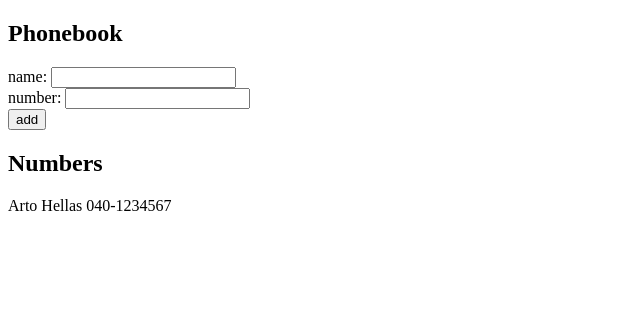
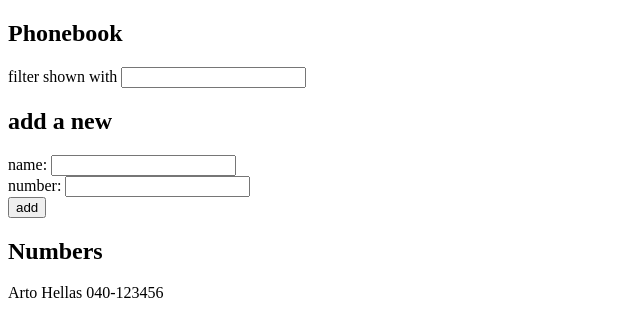
Before and after one commit to mdan22/full-stack-course, a React (Vite) app in the folder part2/phonebook/: page / in a window 1280 px wide. Shown: the top 336 px of the page, without its empty margins (0-640 px from the left). Built offline with nearby package versions, Linux system fonts and the light colour scheme.

Commit message:
add solution for 2.9*

```diff
--- a/part2/phonebook/src/App.jsx
+++ b/part2/phonebook/src/App.jsx
@@ -1,13 +1,25 @@
 import { useState } from 'react'
 import PersonForm from './components/PersonForm'
 import Persons from './components/Persons'
+import Filter from './components/Filter'
 
 const App = ()  => {
+  // hard coded test-cases:
+  // const [persons, setPersons] = useState([
+  //   { name: 'Arto Hellas', number: '040-123456', id: 1 },
+  //   { name: 'Ada Lovelace', number: '39-44-5323523', id: 2 },
+  //   { name: 'Dan Abramov', number: '12-43-234345', id: 3 },
+  //   { name: 'Mary Poppendieck', number: '39-23-6423122', id: 4 }
+  // ])
+
+  // or use this starting-state for persons:
   const [persons, setPersons] = useState([
-    {name: 'Arto Hellas', number: '040-1234567', id: 1}
+    { name: 'Arto Hellas', number: '040-123456', id: 1 },
   ])
+
   const [newName, setNewName] = useState('')
   const [newNumber, setNewNumber] = useState('')
+  const [filterCriteria, setFilterCriteria] = useState('')
 
   // set the new entry object with name and later number
   const newEntry = {
@@ -46,13 +58,25 @@ const App = ()  => {
     setNewNumber(event.target.value) // this makes the input text appear in form input field
   }
 
+  // onChange event handler for filter
+  const handleFilterChange = (event) => {
+    console.log(event.target.value)
+    setFilterCriteria(event.target.value) // this makes the input text appear in form input field
+  }
+
+  // create a filtered version of the "persons"-array using filter-method
+  const filteredPersons = persons.filter(person => {
+    return person.name.toLowerCase().includes(filterCriteria.toLowerCase())
+  })
+
   return (
     <div>
       <h2>Phonebook</h2>
-      {/* <div>debug: {newName}</div> */}
+      <Filter value={filterCriteria} onChange={handleFilterChange}/>
+      <h2>add a new</h2>
       <PersonForm onSubmit={addNameAndNumber} name={newName} number={newNumber} onChangeName={handleNameChange} onChangeNumber={handleNumberChange}/>
       <h2>Numbers</h2>
-      <Persons persons={persons} />
+      <Persons persons={filteredPersons} />
     </div>
   )
 }
--- /dev/null
+++ b/part2/phonebook/src/components/Filter.jsx
@@ -0,0 +1,9 @@
+const Filter = ({value, onChange}) => {
+    return (
+      <div>
+        filter shown with <input id="filter" value={value} onChange={onChange}/>
+      </div>
+    )
+}
+
+export default Filter
```
